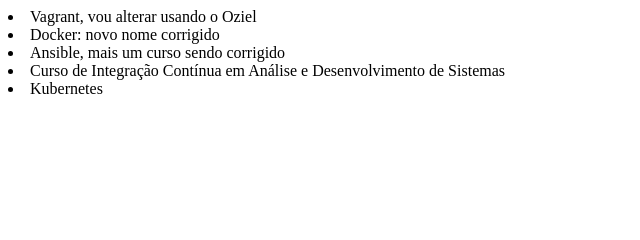
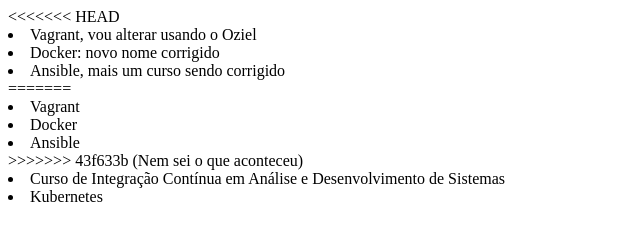
Before and after one commit to ozielhumasi/git-alura, a plain HTML site: page index.html in a window 1280 px wide. Shown: the whole page, without its empty margins (0-640 px from the left). Drawn offline with Linux system fonts and the light colour scheme.

Commit message:
Nem sei o que aconteceu

```diff
--- a/index.html
+++ b/index.html
@@ -5,9 +5,15 @@
     <title>Cursos da Alura</title>
 </head>
 <body>
+<<<<<<< HEAD
     <li>Vagrant, vou alterar usando o Oziel</li>
     <li>Docker: novo nome corrigido</li>
     <li>Ansible, mais um curso sendo corrigido</li>
+=======
+    <li>Vagrant</li>
+    <li>Docker</li>
+    <li>Ansible</li>
+>>>>>>> 43f633b (Nem sei o que aconteceu)
     <li>Curso de Integração Contínua em Análise e Desenvolvimento de Sistemas</li>
     <li>Kubernetes</li>
 </body>
```
